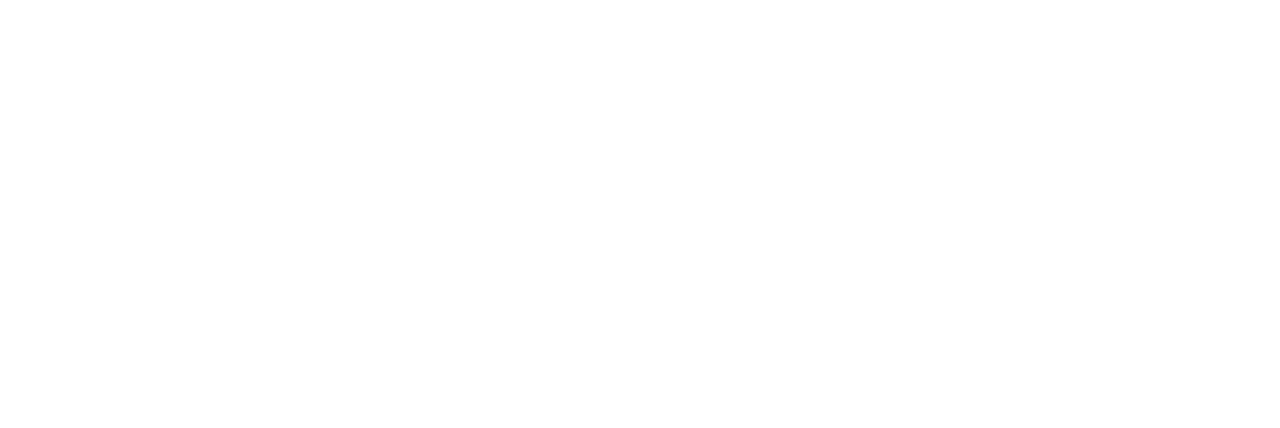
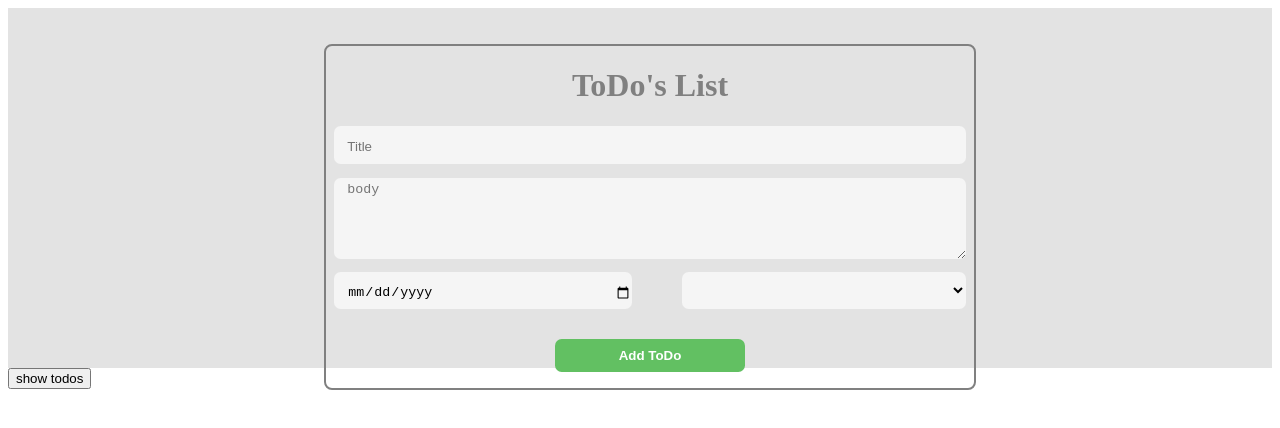
Before and after one commit to Adrian-DG/ToDoList_vuejs, a Vue app: page / in a window 1280 px wide. Shown: the top 428 px of the page. Built offline with nearby package versions, Linux system fonts and the light colour scheme.

Commit message:
form ready

```diff
--- a/package.json
+++ b/package.json
@@ -9,7 +9,8 @@
   },
   "dependencies": {
     "core-js": "^3.6.5",
-    "vue": "^2.6.11"
+    "vue": "^2.6.11",
+    "vuex": "^3.6.0"
   },
   "devDependencies": {
     "@vue/cli-plugin-babel": "~4.5.0",
--- a/src/App.vue
+++ b/src/App.vue
@@ -1,14 +1,23 @@
 <template>
   <div id="app">
-
+    <form-component/>
+    <button type="button" @click="showTodos">show todos</button>
   </div>
 </template>
 
 <script>
+import FormComponent from './components/form-component.vue'
 
 export default {
   name: 'App',
   components: {
+    FormComponent
+  },
+  methods: {
+    showTodos(){
+      const todos = this.$store.getters.getToDos
+      console.log(todos)
+    }
   }
 }
 </script>
--- /dev/null
+++ b/src/components/form-component.vue
@@ -0,0 +1,102 @@
+<template>
+    <header class="header">
+        <div class="form-box">
+            <form class="form" @submit.prevent="onSubmit">
+                <h1 class="title">ToDo's List</h1>
+                <input v-model="todo.title" type="text" class="form-control" placeholder="Title">
+                <textarea v-model="todo.body" class="form-control" rows="5" placeholder="body"></textarea>
+                <div class="form-row">
+                    <input v-model="todo.date" type="date" class="form-control">
+                    <select v-model="todo.priority" name="" id="" class="form-control">
+                        <option :value="item" v-for="(item, index) in priorities" :key="index">
+                            {{ item }}
+                        </option>
+                    </select>
+                </div>
+                <div class="submit-box">
+                    <button type="submit" class="submit-btn">Add ToDo</button>
+                </div>
+            </form>
+        </div>
+    </header>
+</template>
+
+<script>
+export default {
+    name: 'form-component',
+    data() {
+        return {
+            priorities: ['High', 'Medium', 'Low'],
+            todo: { title: '', body: '', date: '', priority: '', status: false }
+        }
+    },
+    methods: {
+        onSubmit(){
+            this.$store.commit('addToDo', this.todo) // Vuex  store  instance
+        }
+    }
+}
+</script>
+
+<style scoped>
+    .header {
+        width: 100%;
+        height: 45vh;
+        background-color: #e3e3e3;
+        display: flex;
+        flex-direction: row;
+        justify-content: center;
+        align-items: center;
+    }
+    .form-box {
+        width: 50%;
+        height: 80%;
+    }
+    .form {
+        width: 100%;
+        display: flex;
+        flex-direction: column;
+        justify-content: space-evenly;
+        border: 2px solid gray;
+        border-radius: 0.5em;
+        padding: 0 0.5em;
+    }
+    .title {
+        text-align: center;
+        color: gray;
+    }
+    .form-row {
+        display: flex;
+        flex-direction: row;
+        justify-content: space-between;
+    }
+    .form-row .form-control {
+        width: 45%;
+    }
+    .form-control {
+        border: none;
+        border-radius: 0.5em;
+        min-height: 2.5em;
+        margin-bottom: 1em;
+        padding-top: 0.3em;
+        padding-left: 1em;
+        background-color: whitesmoke;
+    }
+    .submit-box {
+        width: 100%;
+        height: 30%;
+        padding: 1em 0;
+        display: flex;
+        flex-direction: row;
+        justify-content: center;
+    }
+    .submit-btn {
+        border: none;
+        border-radius: 0.5em;
+        background-color: rgb(98, 192, 98);
+        color: #fff;
+        width: 30%;
+        height: 2.5em;
+        font-weight: 900;
+    }
+</style>
--- a/src/main.js
+++ b/src/main.js
@@ -1,8 +1,25 @@
 import Vue from 'vue'
 import App from './App.vue'
 
-Vue.config.productionTip = false
+import Vuex from 'vuex'
+Vue.use(Vuex)
+
+const store = new Vuex.Store({
+  state: {
+    todos: []
+  },
+  mutations: {
+    addToDo: (state, newTodo) => state.todos.push(newTodo)
+  },
+  getters: {
+    getToDos: state => {
+      return state.todos
+    }
+  }
+})
+
 
 new Vue({
   render: h => h(App),
+  store
 }).$mount('#app')
```
Also changed, not shown: 1 other file (tests, documents, lock files or other folders).
